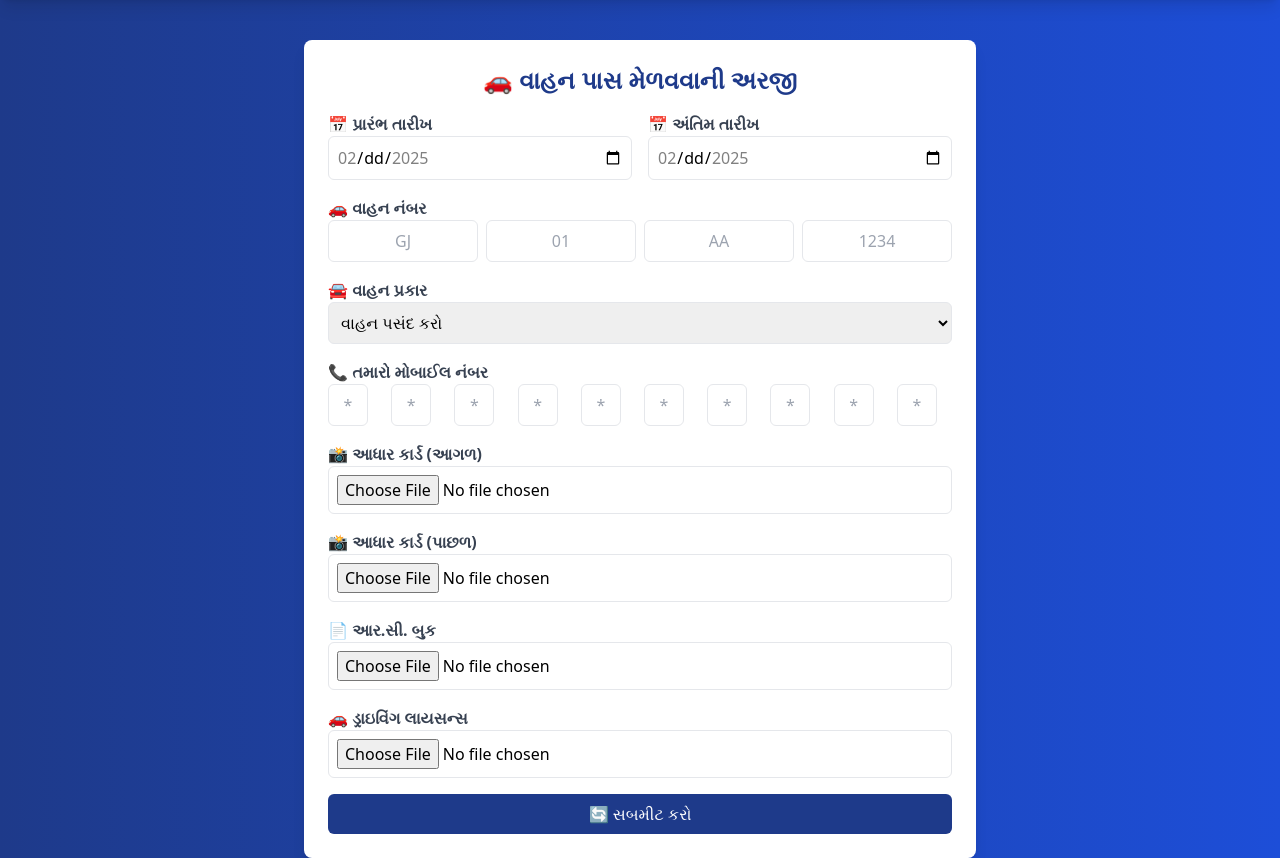
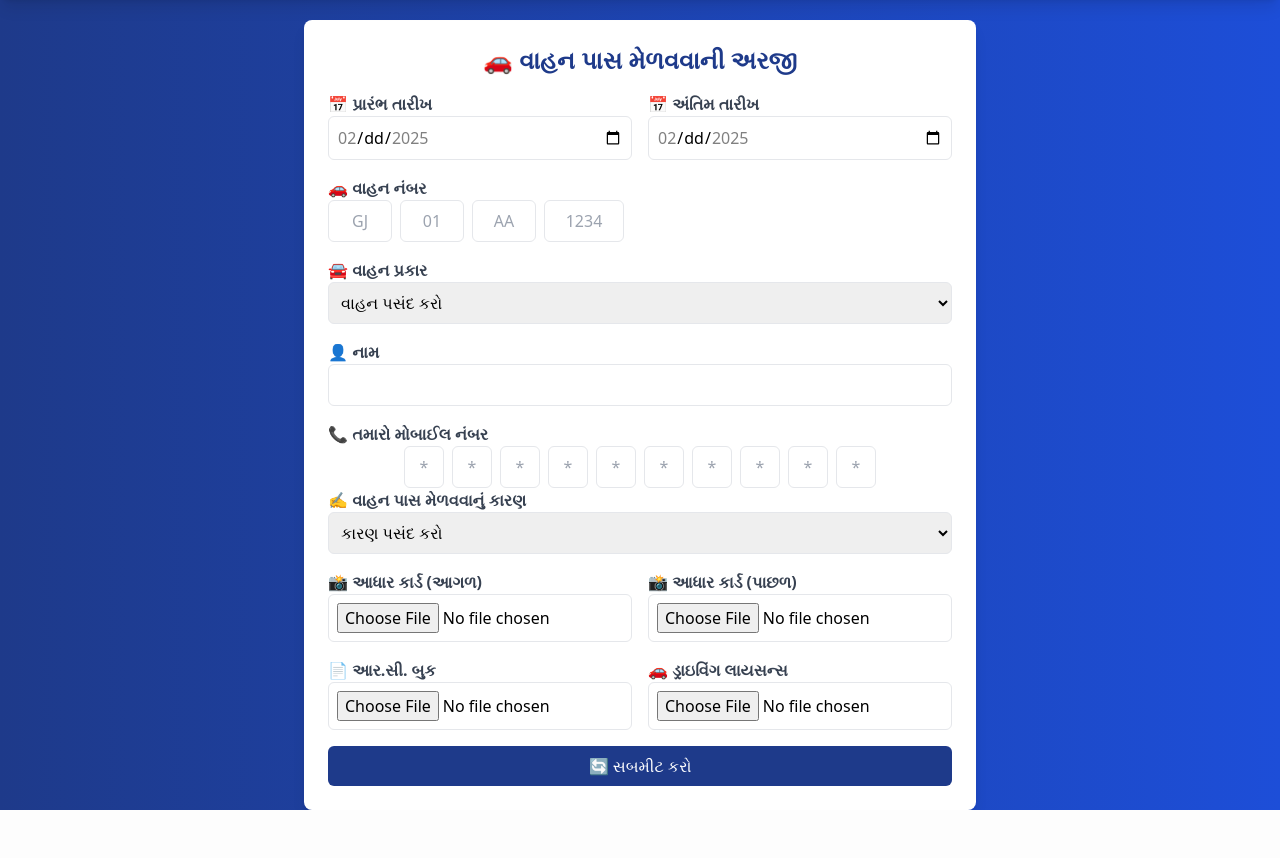
Before and after one commit to Itstudentjnd/Shivratri_netram, a Django app: page /issue-vehicle-pass/ in a window 1280 px wide. Shown: the part 112-970 px from the top of the page. After the commit the page ends 922 px from the top, so only its background shows below. Run offline with Django 4.2, Linux system fonts and the light colour scheme; some libraries are stand-ins or nearby versions.

Commit message:
Add files via upload

```diff
--- a/pdfapp/templates/issue_vehicle_pass.html
+++ b/pdfapp/templates/issue_vehicle_pass.html
@@ -12,14 +12,14 @@
     <!-- ✅ Navbar -->
     {% include 'navbar.html' %}
 
-    <div class="flex flex-col items-center justify-center flex-grow px-4 md:px-8 mt-5 md:mt-10">
-        <div class="bg-white text-black rounded-lg shadow-lg p-4 md:p-6 max-w-lg w-full md:max-w-2xl">
-            <h2 class="text-center text-xl sm:text-2xl font-bold text-blue-900 mb-4">🚗 વાહન પાસ મેળવવાની અરજી</h2>
+    <div class="flex flex-col items-center justify-center flex-grow px-4 mt-5">
+        <div class="bg-white text-black rounded-lg shadow-lg p-4 sm:p-6 max-w-lg sm:max-w-xl md:max-w-2xl w-full">
+            <h2 class="text-center text-2xl font-bold text-blue-900 mb-4">🚗 વાહન પાસ મેળવવાની અરજી</h2>
 
-            <!-- ✅ Success/Error Messages -->
+            <!-- ✅ Display Success/Error Messages -->
             {% if messages %}
                 {% for message in messages %}
-                    <div class="bg-green-100 text-green-900 p-3 rounded-lg mb-4 text-sm sm:text-lg">
+                    <div class="bg-green-100 text-green-900 text-lg p-3 rounded-lg mb-4">
                         {{ message }}
                     </div>
                 {% endfor %}
@@ -28,39 +28,44 @@
             <form method="post" enctype="multipart/form-data">
                 {% csrf_token %}
 
-                <!-- ✅ Start & End Date -->
+                <!-- ✅ Grid Layout for Better Responsiveness -->
                 <div class="grid grid-cols-1 sm:grid-cols-2 gap-4">
+
+                    <!-- Start Date -->
                     <div>
-                        <label class="block text-gray-700 font-semibold text-sm sm:text-base">📅 પ્રારંભ તારીખ</label>
-                        <input type="date" name="start_date" id="start_date"
-                               min="2025-02-22" max="2025-02-26"
-                               class="w-full p-2 border rounded-md focus:outline-none focus:ring-2 focus:ring-blue-500"
-                               required>
+                        <label class="block text-gray-700 font-semibold">📅 પ્રારંભ તારીખ</label>
+                        <input type="date" name="start_date" min="2025-02-22" max="2025-02-26"
+                               class="w-full p-2 border rounded-md focus:ring-2 focus:ring-blue-500" required>
                     </div>
+
+                    <!-- End Date -->
                     <div>
-                        <label class="block text-gray-700 font-semibold text-sm sm:text-base">📅 અંતિમ તારીખ</label>
-                        <input type="date" name="end_date" id="end_date"
-                               min="2025-02-22" max="2025-02-26"
-                               class="w-full p-2 border rounded-md focus:outline-none focus:ring-2 focus:ring-blue-500"
-                               required>
+                        <label class="block text-gray-700 font-semibold">📅 અંતિમ તારીખ</label>
+                        <input type="date" name="end_date" min="2025-02-22" max="2025-02-26"
+                               class="w-full p-2 border rounded-md focus:ring-2 focus:ring-blue-500" required>
                     </div>
+
                 </div>
 
-                <!-- ✅ Vehicle Number Input -->
+                <!-- ✅ Vehicle Number Input (Optimized for Responsiveness) -->
                 <div class="mt-4">
-                    <label class="block text-gray-700 font-semibold text-sm sm:text-base">🚗 વાહન નંબર</label>
-                    <div class="grid grid-cols-4 gap-2">
-                        <input type="text" name="state_code" maxlength="2" placeholder="GJ" class="w-full p-2 border rounded-md text-center uppercase focus:outline-none focus:ring-2 focus:ring-blue-500" required>
-                        <input type="text" name="city_code" maxlength="2" placeholder="01" class="w-full p-2 border rounded-md text-center focus:outline-none focus:ring-2 focus:ring-blue-500" required>
-                        <input type="text" name="series" maxlength="2" placeholder="AA" class="w-full p-2 border rounded-md text-center uppercase focus:outline-none focus:ring-2 focus:ring-blue-500" required>
-                        <input type="text" name="digits" maxlength="4" placeholder="1234" class="w-full p-2 border rounded-md text-center focus:outline-none focus:ring-2 focus:ring-blue-500" required>
+                    <label class="block text-gray-700 font-semibold">🚗 વાહન નંબર</label>
+                    <div class="flex gap-2">
+                        <input type="text" name="state_code" maxlength="2" placeholder="GJ"
+                               class="w-12 sm:w-16 p-2 border rounded-md text-center uppercase focus:ring-2 focus:ring-blue-500" required>
+                        <input type="text" name="city_code" maxlength="2" placeholder="01"
+                               class="w-12 sm:w-16 p-2 border rounded-md text-center focus:ring-2 focus:ring-blue-500" required>
+                        <input type="text" name="series" maxlength="2" placeholder="AA"
+                               class="w-12 sm:w-16 p-2 border rounded-md text-center uppercase focus:ring-2 focus:ring-blue-500" required>
+                        <input type="text" name="digits" maxlength="4" placeholder="1234"
+                               class="w-16 sm:w-20 p-2 border rounded-md text-center focus:ring-2 focus:ring-blue-500" required>
                     </div>
                 </div>
 
                 <!-- ✅ Vehicle Type Dropdown -->
                 <div class="mt-4">
-                    <label class="block text-gray-700 font-semibold text-sm sm:text-base">🚘 વાહન પ્રકાર</label>
-                    <select name="vehicle_type" class="w-full p-2 border rounded-md focus:outline-none focus:ring-2 focus:ring-blue-500" required>
+                    <label class="block text-gray-700 font-semibold">🚘 વાહન પ્રકાર</label>
+                    <select name="vehicle_type" class="w-full p-2 border rounded-md focus:ring-2 focus:ring-blue-500" required>
                         <option value="" selected disabled>વાહન પસંદ કરો</option>
                         <option value="2-wheel">2-Wheel</option>
                         <option value="3-wheel">3-Wheel</option>
@@ -69,44 +74,85 @@
                     </select>
                 </div>
 
-                <!-- ✅ Mobile Number Input Boxes -->
+                <!-- ✅ Name Input -->
                 <div class="mt-4">
-                    <label class="block text-gray-700 font-semibold text-sm sm:text-base">📞 તમારો મોબાઈલ નંબર</label>
-                    <div class="grid grid-cols-10 gap-1 sm:gap-2">
+                    <label class="block text-gray-700 font-semibold">👤 નામ</label>
+                    <input type="text" name="name" class="w-full p-2 border rounded-md focus:ring-2 focus:ring-blue-500" required>
+                </div>
+
+                <!-- ✅ Mobile Number Input Boxes (Auto-Combine Input) -->
+                <div class="mt-4">
+                    <label class="block text-gray-700 font-semibold">📞 તમારો મોબાઈલ નંબર</label>
+                    <div class="flex gap-2 justify-center">
                         {% for i in "0123456789" %}
                             <input type="text" name="mobile_digit" maxlength="1" pattern="[0-9]"
                                    placeholder="*" required
-                                   class="w-8 sm:w-10 p-2 border rounded-md text-center focus:outline-none focus:ring-2 focus:ring-blue-500 mobile-input">
+                                   class="w-10 p-2 border rounded-md text-center focus:ring-2 focus:ring-blue-500 mobile-input">
                         {% endfor %}
                     </div>
                     <input type="hidden" name="mobile_no" id="mobile_no">
                 </div>
 
-                <!-- ✅ File Uploads -->
-                <div class="mt-4">
-                    <label class="block text-gray-700 font-semibold text-sm sm:text-base">📸 આધાર કાર્ડ (આગળ)</label>
-                    <input type="file" name="aadhaar_front" accept="image/*" class="w-full p-2 border rounded-md" required>
+                <div class="mb-4">
+                    <label class="block text-left text-gray-700 font-semibold">✍️ વાહન પાસ મેળવવાનું કારણ</label>
+                    <select name="travel_reason" id="travel_reason"
+                        class="w-full p-2 border rounded-md focus:outline-none focus:ring-2 focus:ring-blue-500" required>
+                        <option value="" selected disabled>કારણ પસંદ કરો</option>
+                        <option value="અન્નક્ષેત્રનું નામ" data-place="અન્નક્ષેત્રનું સરનામું">અન્નક્ષેત્ર માટે</option>
+                        <option value="આશ્રમ/મંદીરનું નામ" data-place="આશ્રમ/મંદીરનું સરનામું">આશ્રમ સેવા / પૂજા</option>
+                        <option value="વેપાર / રોજગારનું નામ" data-place="વેપાર / રોજગારનું સરનામું">વેપાર / રોજગાર માટે</option>
+                        <option value="અન્ય">અન્ય</option>
+                    </select>
                 </div>
 
-                <div class="mt-4">
-                    <label class="block text-gray-700 font-semibold text-sm sm:text-base">📸 આધાર કાર્ડ (પાછળ)</label>
-                    <input type="file" name="aadhaar_back" accept="image/*" class="w-full p-2 border rounded-md" required>
+                <!-- Name & Place Fields (Initially Hidden) -->
+                <div id="extra_fields" class="hidden">
+                    <div class="mb-4">
+                        <label id="selected_reason_label" class="block text-left text-gray-700 font-semibold">👤 નામ</label>
+                        <input type="text" id="extra_name"
+                            class="w-full p-2 border rounded-md focus:outline-none focus:ring-2 focus:ring-blue-500 text-black" required>
+                    </div>
+                    <div class="mb-4">
+                        <label id="selected_place_label" class="block text-left text-gray-700 font-semibold">📍 સ્થળ</label>
+                        <input type="text" id="extra_place"
+                            class="w-full p-2 border rounded-md focus:outline-none focus:ring-2 focus:ring-blue-500 text-black" required>
+                    </div>
                 </div>
 
-                <div class="mt-4">
-                    <label class="block text-gray-700 font-semibold text-sm sm:text-base">📄 આર.સી. બુક</label>
-                    <input type="file" name="rc_book" accept="image/*" class="w-full p-2 border rounded-md" required>
+                <!-- Other Reason Input (Initially Hidden) -->
+                <div id="other_reason_field" class="hidden">
+                    <label class="block text-left text-gray-700 font-semibold">✍️ અન્ય કારણ</label>
+                    <textarea name="other_reason" id="other_reason"
+                        class="w-full p-2 border rounded-md focus:outline-none focus:ring-2 focus:ring-blue-500"
+                        rows="3"></textarea>
+                </div>
+                <!-- ✅ File Uploads -->
+                <div class="grid grid-cols-1 sm:grid-cols-2 gap-4 mt-4">
+                    <div>
+                        <label class="block text-gray-700 font-semibold">📸 આધાર કાર્ડ (આગળ)</label>
+                        <input type="file" name="aadhaar_front" accept="image/*" class="w-full p-2 border rounded-md focus:ring-2 focus:ring-blue-500" required>
+                    </div>
+
+                    <div>
+                        <label class="block text-gray-700 font-semibold">📸 આધાર કાર્ડ (પાછળ)</label>
+                        <input type="file" name="aadhaar_back" accept="image/*" class="w-full p-2 border rounded-md focus:ring-2 focus:ring-blue-500" required>
+                    </div>
+
+                    <div>
+                        <label class="block text-gray-700 font-semibold">📄 આર.સી. બુક</label>
+                        <input type="file" name="rc_book" accept="image/*" class="w-full p-2 border rounded-md focus:ring-2 focus:ring-blue-500" required>
+                    </div>
+
+                    <div>
+                        <label class="block text-gray-700 font-semibold">🚗 ડ્રાઇવિંગ લાયસન્સ</label>
+                        <input type="file" name="license_photo" accept="image/*" class="w-full p-2 border rounded-md focus:ring-2 focus:ring-blue-500" required>
+                    </div>
                 </div>
 
-                <div class="mt-4">
-                    <label class="block text-gray-700 font-semibold text-sm sm:text-base">🚗 ડ્રાઇવિંગ લાયસન્સ</label>
-                    <input type="file" name="license_photo" accept="image/*" class="w-full p-2 border rounded-md" required>
-                </div>
-
-                <!-- ✅ Submit Button -->
-                <button type="submit" class="w-full bg-blue-900 text-white py-2 mt-4 rounded-md hover:bg-blue-700 transition">
+                <button type="submit" class="w-full bg-blue-900 text-white py-2 rounded-md hover:bg-blue-700 transition mt-4">
                     🔄 સબમીટ કરો
                 </button>
+
             </form>
         </div>
     </div>
```
